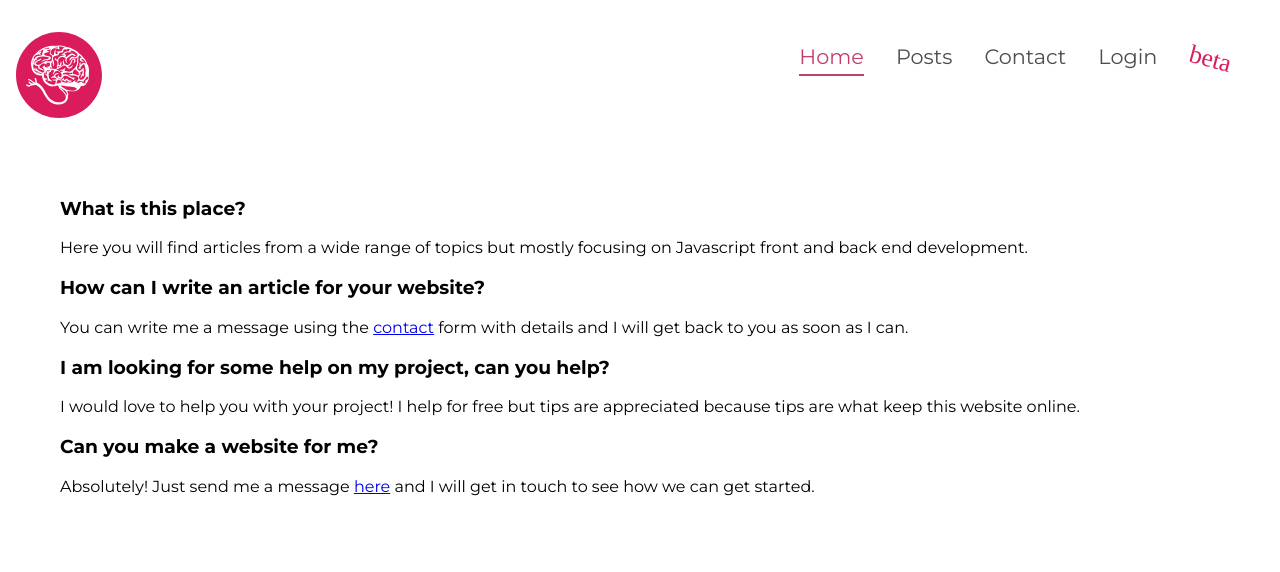
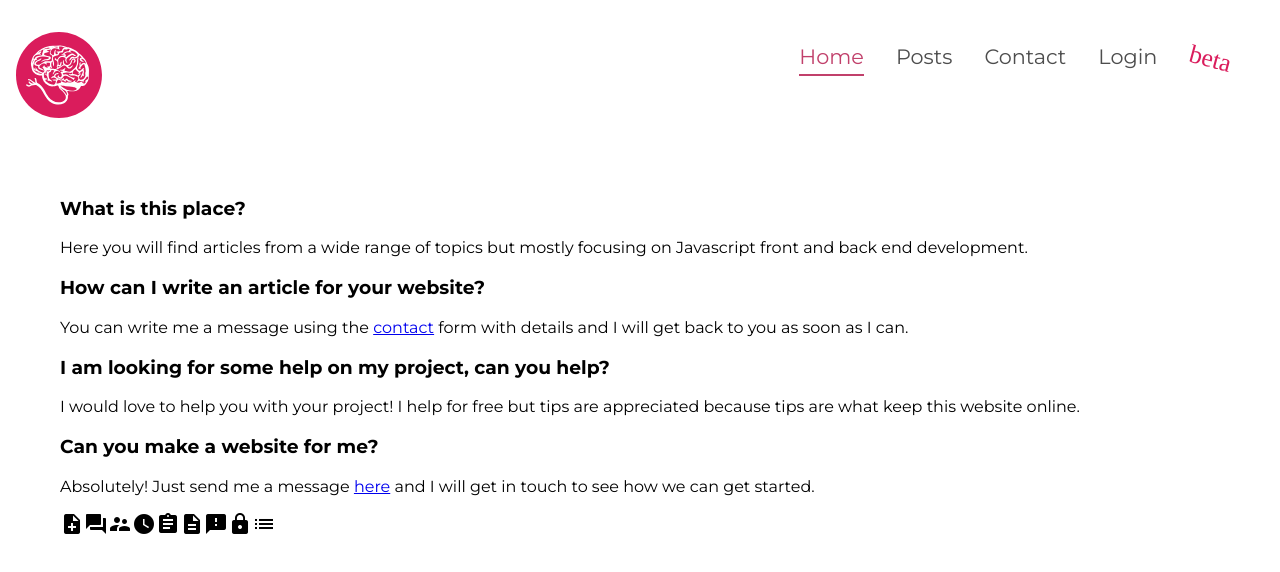
Before and after one commit to tylorkolbeck/tylorkolbeck, a React (Create React App) app: page / in a window 1280 px wide. Shown: the top 572 px of the page. Built offline with nearby package versions, Linux system fonts and the light colour scheme; no server answers; a web font is replaced by a local one.

Commit message:
Added HTTPS

```diff
--- a/src/axios.js
+++ b/src/axios.js
@@ -3,13 +3,13 @@ import https from 'https'
 
 // Set up for axios
 // axios.defaults.baseURL = 'http://localhost:3000'
-axios.defaults.baseURL = 'http://54.184.193.9:3000'
+axios.defaults.baseURL = 'https://54.184.193.9:3000'
 
 
 
 const instance = axios.create({
   // baseURL: 'http://localhost:3000',
-  baseURL: 'http://54.184.193.9:3000',
+  baseURL: 'https://54.184.193.9:3000',
   httpsAgent: new https.Agent({
     rejectUnauthorized: false
   })
--- a/src/containers/Home/Home.js
+++ b/src/containers/Home/Home.js
@@ -16,7 +16,7 @@ class Home extends Component {
             <p>Absolutely! Just send me a message <a href="/contact">here</a> and I will get in touch to see how we can get started. </p>
 
             {/* <i class="material-icons" style="font-size:36px">note_add</i> */}
-            {/* <i className="material-icons">note_add</i>
+            <i className="material-icons">note_add</i>
             <i className="material-icons">question_answer</i>
             <i className="material-icons">supervisor_account</i>
             <i className="material-icons">watch_later</i>
@@ -24,7 +24,7 @@ class Home extends Component {
             <i className="material-icons">description</i>
             <i className="material-icons">feedback</i>
             <i className="material-icons">lock</i>
-            <i className="material-icons">list</i> */}
+            <i className="material-icons">list</i>
 
       </div>
 
```
